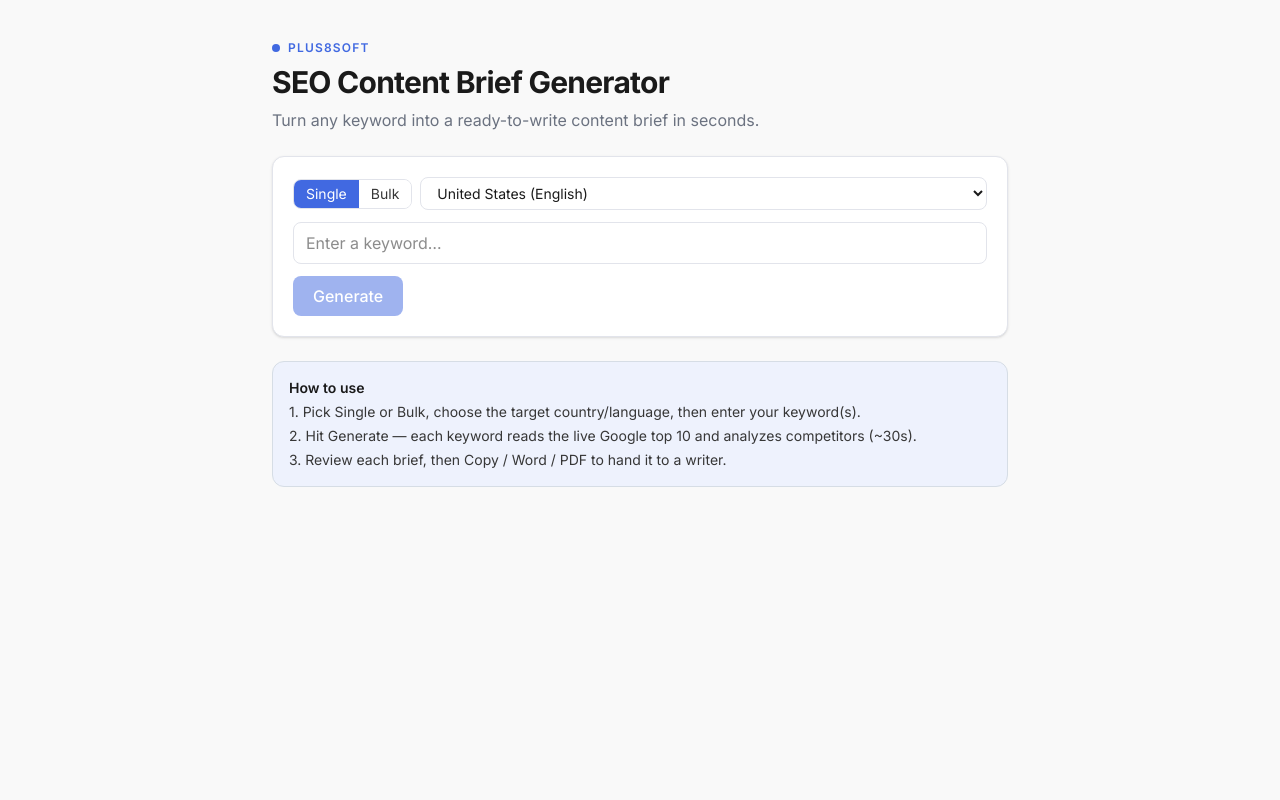
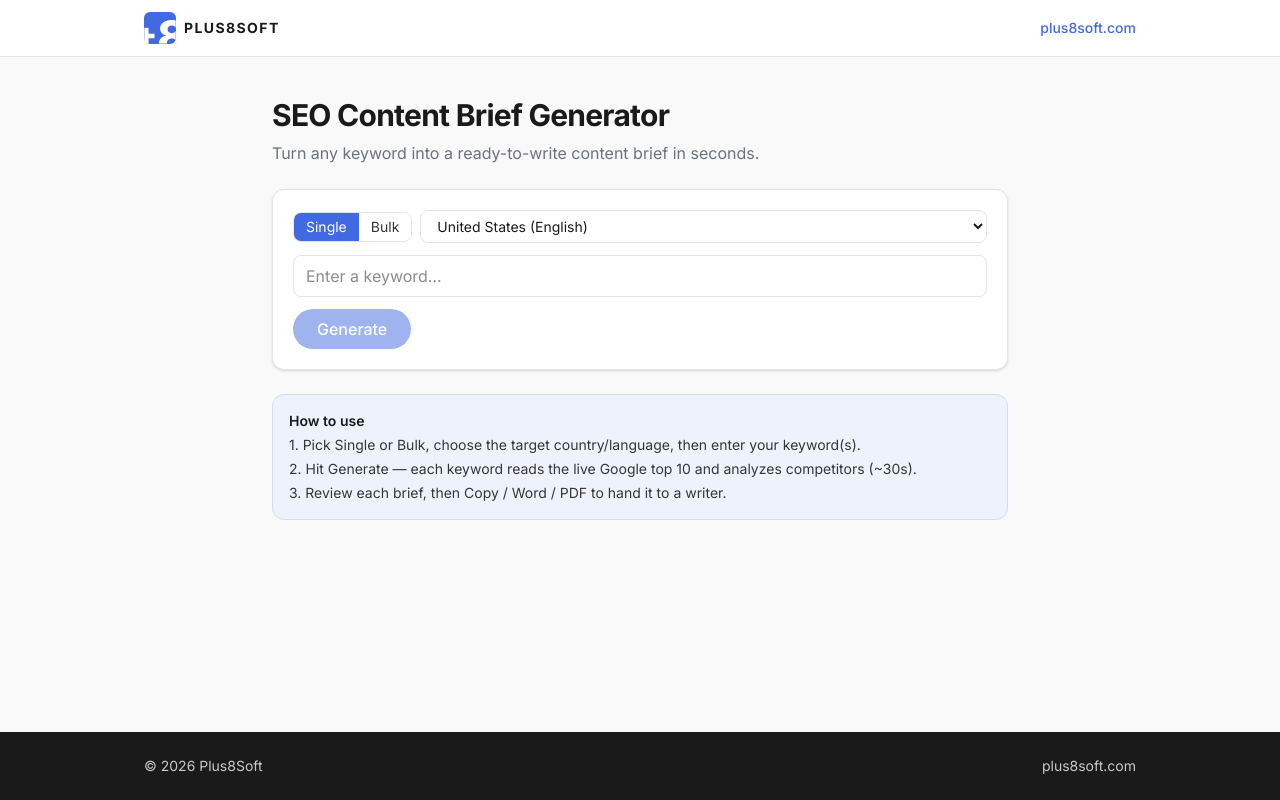
Before and after one commit to Marin-uu/seo-brief, a Next.js app: page / in a window 1280 px wide. Built offline with nearby package versions, Linux system fonts and the light colour scheme.

Commit message:
match plus8soft branding

```diff
--- a/src/app/page.js
+++ b/src/app/page.js
@@ -61,16 +61,24 @@ export default function Home() {
   }
 
   return (
-    <div className={`${inter.className} min-h-screen bg-[#f9f9f9] text-[#1a1a1a]`}>
-      <main className="max-w-3xl mx-auto px-4 py-10 space-y-6">
-        <header className="space-y-2">
-          <div className="flex items-center gap-2 text-xs font-semibold tracking-widest text-[#4169e1] uppercase">
-            <span className="h-2 w-2 rounded-full bg-[#4169e1]"></span>
-            Plus8Soft
+    <div className={`${inter.className} min-h-screen flex flex-col bg-[#f9f9f9] text-[#1a1a1a]`}>
+      <header className="border-b border-[#e2e4eb] bg-white">
+        <div className="max-w-5xl mx-auto px-4 py-3 flex items-center justify-between">
+          <div className="flex items-center gap-2">
+            <img src="/logo.jpg" alt="Plus8Soft" className="h-8 w-8 rounded-md" />
+            <span className="font-bold tracking-widest text-sm">PLUS8SOFT</span>
           </div>
+          <a href="https://plus8soft.com" target="_blank" rel="noopener noreferrer" className="text-sm text-[#4169e1] font-medium hover:underline">
+            plus8soft.com
+          </a>
+        </div>
+      </header>
+
+      <main className="flex-1 max-w-3xl w-full mx-auto px-4 py-10 space-y-6">
+        <div className="space-y-2">
           <h1 className="text-3xl font-bold tracking-tight">SEO Content Brief Generator</h1>
           <p className="text-[#6b7280]">Turn any keyword into a ready-to-write content brief in seconds.</p>
-        </header>
+        </div>
 
         <div className="bg-white border border-[#e2e4eb] rounded-xl shadow-sm p-5 space-y-3">
           <div className="flex items-center gap-2">
@@ -116,7 +124,7 @@ export default function Home() {
           <button
             onClick={generate}
             disabled={running || !hasInput}
-            className="w-full sm:w-auto bg-[#4169e1] hover:bg-[#3457c4] text-white font-medium rounded-lg px-5 py-2 disabled:opacity-50 transition-colors"
+            className="w-full sm:w-auto bg-[#4169e1] hover:bg-[#3457c4] text-white font-medium rounded-full px-6 py-2 disabled:opacity-50 transition-colors"
           >
             {running ? "Analyzing…" : "Generate"}
           </button>
@@ -145,6 +153,13 @@ export default function Home() {
           )
         )}
       </main>
+
+      <footer className="bg-[#1a1a1a] text-[#c9c9c9]">
+        <div className="max-w-5xl mx-auto px-4 py-6 flex items-center justify-between text-sm">
+          <span>© 2026 Plus8Soft</span>
+          <a href="https://plus8soft.com" target="_blank" rel="noopener noreferrer" className="hover:text-white">plus8soft.com</a>
+        </div>
+      </footer>
     </div>
   );
 }
@@ -243,9 +258,9 @@ function BriefView({ item }) {
             PDF
           </button>
         </div>
-        <Section title="Title">{b.recommendedTitle}</Section>
-        <Section title="Meta description">{b.metaDescription}</Section>
-        <Section title="Outline">
+        <Section n="01" title="Title">{b.recommendedTitle}</Section>
+        <Section n="02" title="Meta description">{b.metaDescription}</Section>
+        <Section n="03" title="Outline">
           <ol className="list-decimal ml-5 space-y-1">
             {b.outline.map((s, i) => (
               <li key={i}>
@@ -259,15 +274,15 @@ function BriefView({ item }) {
             ))}
           </ol>
         </Section>
-        <Section title="Subtopics to cover">{b.subtopicsToCover.join(", ")}</Section>
-        <Section title="LSI keywords">{b.lsiKeywords.join(", ")}</Section>
-        <Section title="Content gaps — opportunities to win">
+        <Section n="04" title="Subtopics to cover">{b.subtopicsToCover.join(", ")}</Section>
+        <Section n="05" title="LSI keywords">{b.lsiKeywords.join(", ")}</Section>
+        <Section n="06" title="Content gaps — opportunities to win">
           <ul className="list-disc ml-5">{(b.contentGaps || []).map((g, i) => <li key={i}>{g}</li>)}</ul>
         </Section>
-        <Section title="FAQ">
+        <Section n="07" title="FAQ">
           <ul className="list-disc ml-5">{b.faq.map((q, i) => <li key={i}>{q}</li>)}</ul>
         </Section>
-        <Section title="Sources analyzed (top 10)">
+        <Section n="08" title="Sources analyzed (top 10)">
           <ol className="list-decimal ml-5 space-y-1">
             {item.serp.organic.map((r, i) => {
               const page = item.pages?.find((p) => p.url === r.link);
@@ -285,10 +300,13 @@ function BriefView({ item }) {
   );
 }
 
-function Section({ title, children }) {
+function Section({ n, title, children }) {
   return (
     <div className="border-t border-[#eef0f4] pt-3">
-      <h2 className="font-semibold mb-1 text-[#4169e1]">{title}</h2>
+      <div className="flex items-baseline gap-2 mb-1">
+        {n && <span className="text-sm font-semibold text-[#4169e1]">{n}</span>}
+        <h2 className="font-semibold text-[#1a1a1a]">{title}</h2>
+      </div>
       <div>{children}</div>
     </div>
   );
```
Also changed, not shown: public/logo.jpg (added), src/app/icon.jpg (added).
